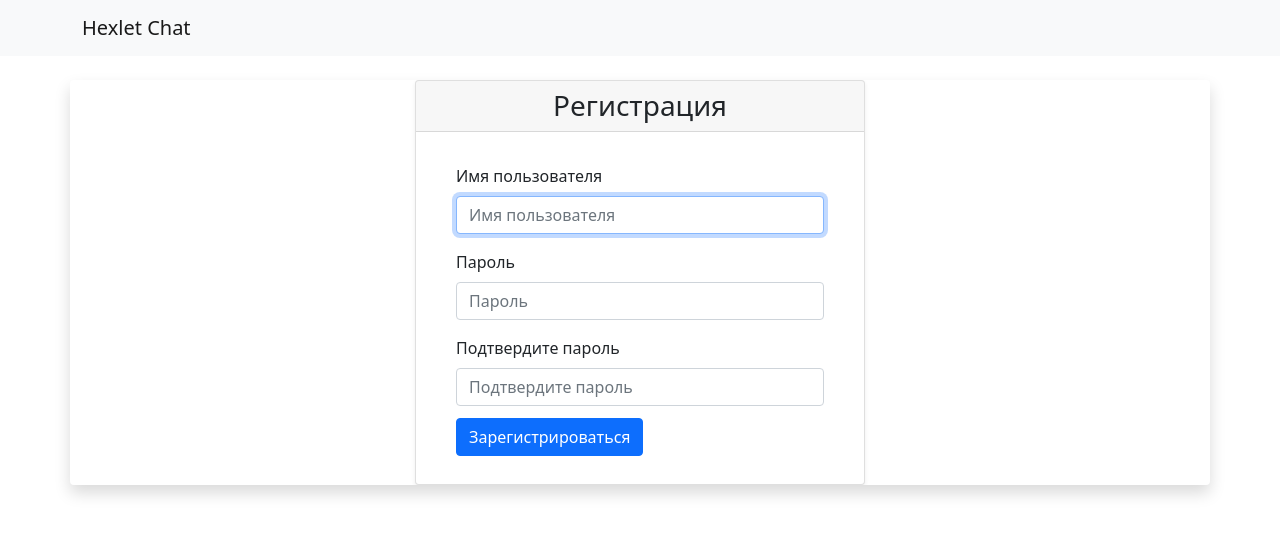
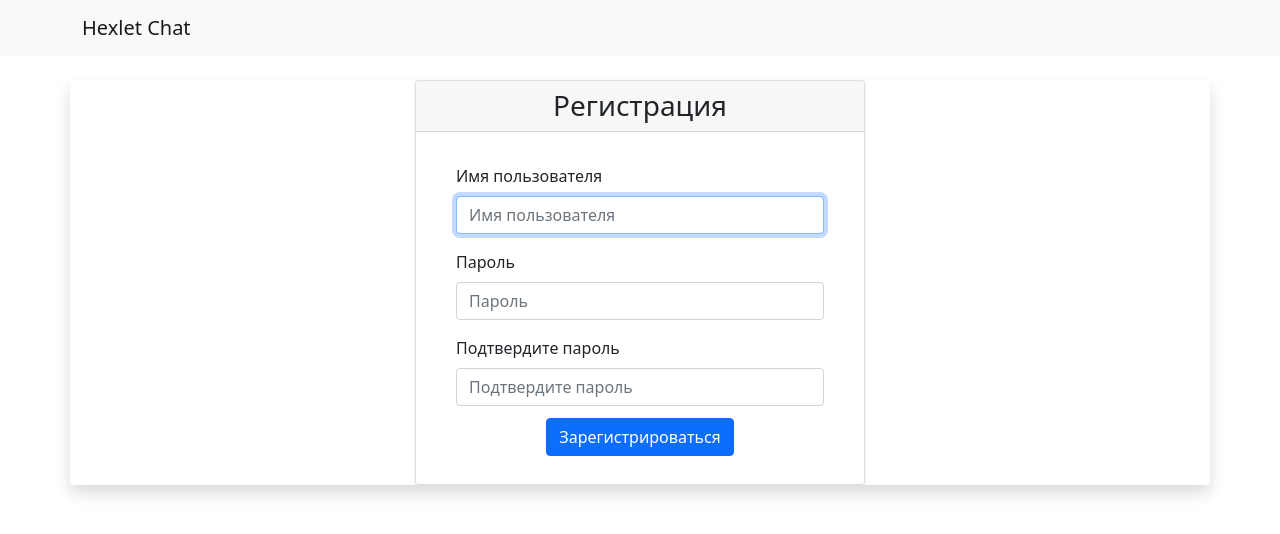
Before and after one commit to denivladislav/frontend-project-lvl4, a React app: page /signup in a window 1280 px wide. Shown: the top 534 px of the page. Built offline with nearby package versions, Linux system fonts and the light colour scheme; no server answers; the HTML template or start-up script is replaced by a standard one.

Commit message:
register button centered; now submit button in chat has its name

```diff
--- a/src/components/ChatPage.jsx
+++ b/src/components/ChatPage.jsx
@@ -184,7 +184,7 @@ export default () => {
                     ref={inputRef}
                     required
                   />
-                  <Button type="submit" variant="outline-secondary">➔</Button>
+                  <Button type="submit" name={t('chat.submit')} variant="outline-secondary">➔</Button>
                 </InputGroup>
               </Form>
             </div>
--- a/src/components/SignUpPage.jsx
+++ b/src/components/SignUpPage.jsx
@@ -140,6 +140,7 @@ export default () => {
                     : null}
                 </Form.Control.Feedback>
               </Form.Group>
+              <Col className="text-center">
                 <Button
                   className="mx-3 my-1"
                   type="submit"
@@ -147,6 +148,7 @@ export default () => {
                 >
                   {t('signUp.submit')}
                 </Button>
+              </Col>
             </Form>
           </Card.Body>
         </Card>
--- a/src/locales/ru.json
+++ b/src/locales/ru.json
@@ -22,6 +22,7 @@
   },
   "chat": {
     "input": "Введите сообщение",
+    "submit": "Отправить",
     "сhannels": "Каналы",
     "messageCounter": {
       "count_0": "{{count}} сообщение",
```
Lines whose indentation alone changed are shown as unchanged.
